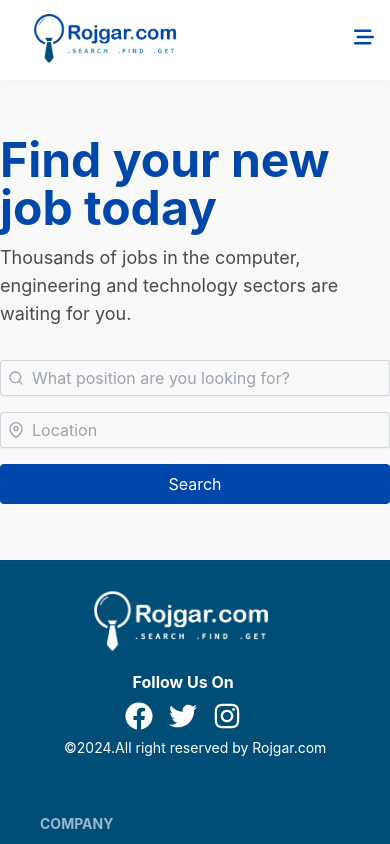
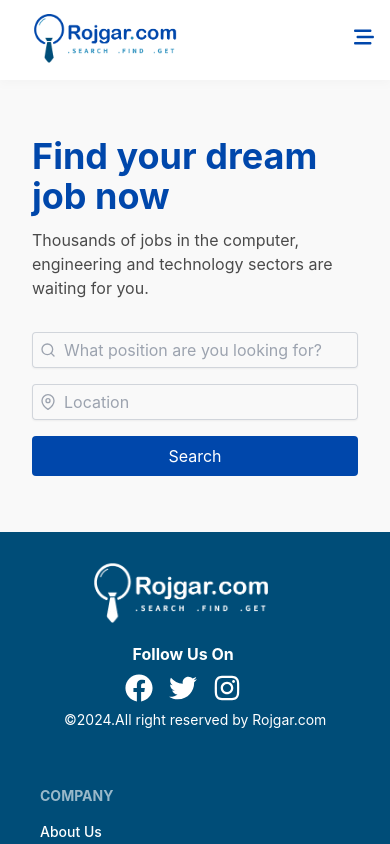
Before and after one commit to Abishekthapa09/Rojgar_frontend, a React (Vite) app: page / in a window 390 px wide. Shown: the top 844 px of the page. Built offline with nearby package versions, Linux system fonts and the light colour scheme.

Commit message:
update in home section

```diff
--- a/src/components/Banner.jsx
+++ b/src/components/Banner.jsx
@@ -5,19 +5,19 @@ import {FiSearch,FiMapPin} from "react-icons/fi"
 const Banner = ({query,handleInputChange}) => {
 
   return (
-    <div className='max-w-screen-2xl container mx-auto xl:px-24 md:py-20 py-14'>
-    <h1 className='text-5xl font-bold text-primary mb-3'>Find your <span className='text-blue'>new job</span> today</h1>
-    <p className='text-lg text-black/70 mb-8 '>Thousands of jobs in the computer, engineering and technology sectors are waiting for you.</p>
+    <div className='max-w-screen-2xl container mx-auto xl:px-24 md:py-20 px-8 py-14'>
+    <h1 className=' text-4xl sm:text-5xl font-bold text-primary mb-3'>Find your <span className='text-primary'>dream job</span> now</h1>
+    <p className=' text-md sm:text-lg text-black/70 mb-8 '>Thousands of jobs in the computer, engineering and technology sectors are waiting for you.</p>
 
     <form>
       <div className='flex justify-start md:flex-row flex-col md:gap-0 gap-4'>
-        <div className='flex md:rounded-s-md rounded shadow-sm ring-1 ring-inset ring-gray-300 focus-within:ring-2 focus-within:ring-inset focus-within:ring-primary md:w-1/2 w-full'>
+        <div className='flex mr-0.5 md:rounded-s-md rounded shadow-sm ring-1 ring-inset ring-gray-300 focus-within:ring-2 focus-within:ring-inset focus-within:ring-primary md:w-1/2 w-full'>
           <input type="text" name='title' id='title' placeholder='What position are you looking for?' className='block flex-1 border-0 bg-transparent py-1.5 pl-8 text-gray-900 placeholder:text-gray-400 focus:right-0 sm:text-sm sm:leading-6'  onChange={handleInputChange}
           value={query}
           />
           <FiSearch className='absolute mt-2.5 ml-2 text-gray-400'/>
         </div>
-        <div className='flex md:rounded-s-none rounded shadow-sm ring-1 ring-inset ring-gray-300 focus-within:ring-2 focus-within:ring-inset focus-within:ring-primary md:w-1/2 w-full'>
+        <div className='flex sm:rounded-s max-sm:rounded shadow-sm ring-1 ring-inset ring-gray-300 focus-within:ring-2 focus-within:ring-inset focus-within:ring-primary md:w-1/2 w-full'>
           <input type="text" name='title' id='title' placeholder='Location' className='block flex-1 border-0 bg-transparent py-1.5 pl-8 text-gray-900 placeholder:text-gray-400 focus:right-0 sm:text-sm sm:leading-6' value=""/>
           <FiMapPin className='absolute mt-2.5 ml-2 text-gray-400'/>
         </div>
```
